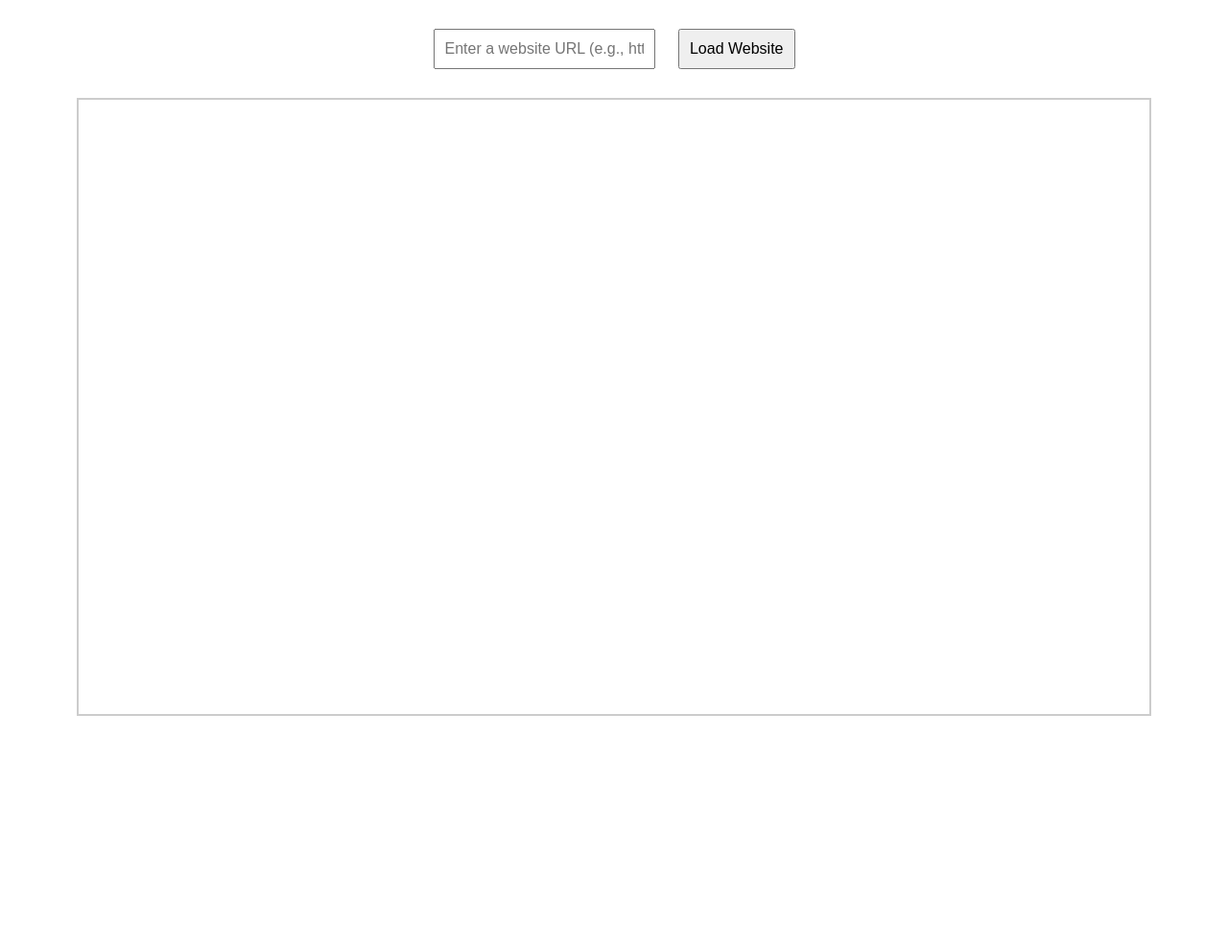
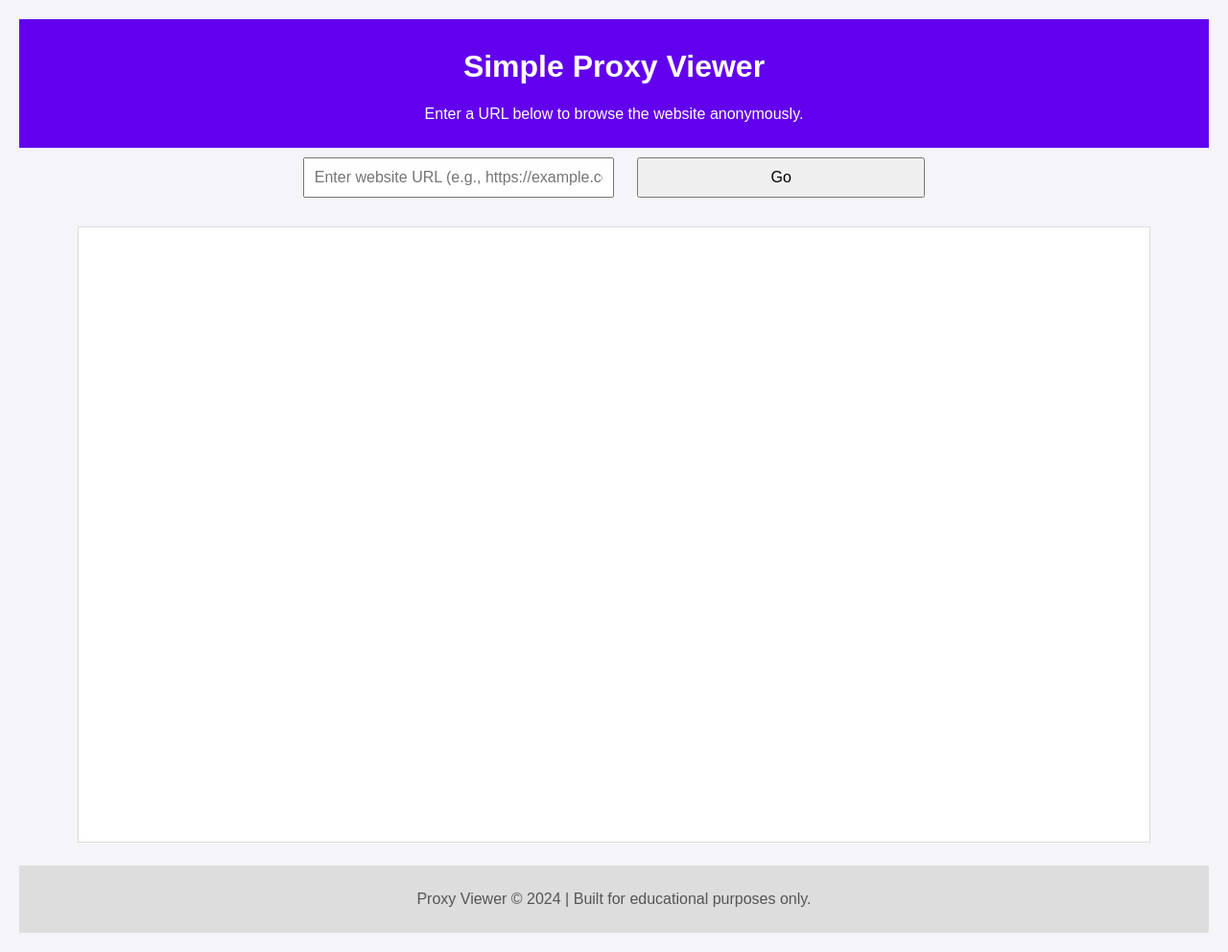
Before and after one commit to distanzuino/distanzuino.github.io, a plain HTML site: page test.html in a window 1280 px wide. Shown: the whole page at 96% size. Before the commit the page ends 800 px from the top, so only its background shows below. Drawn offline with Linux system fonts and the light colour scheme.

Commit message:
Update test.html

```diff
--- a/test.html
+++ b/test.html
@@ -3,54 +3,77 @@
 <head>
     <meta charset="UTF-8">
     <meta name="viewport" content="width=device-width, initial-scale=1.0">
-    <title>Website Viewer</title>
+    <title>Simple Proxy Viewer</title>
     <style>
         body {
             font-family: Arial, sans-serif;
-            text-align: center;
             margin: 0;
             padding: 20px;
+            text-align: center;
+            background-color: #f4f4f9;
         }
         input, button {
             margin: 10px;
             padding: 10px;
             font-size: 16px;
+            width: 300px;
         }
         iframe {
             width: 90%;
             height: 80vh;
-            border: 2px solid #ccc;
+            border: 1px solid #ddd;
             margin-top: 20px;
+            background-color: #fff;
+        }
+        header {
+            padding: 10px;
+            background-color: #6200ee;
+            color: white;
+            text-align: center;
+        }
+        footer {
+            padding: 10px;
+            margin-top: 20px;
+            background-color: #ddd;
+            color: #555;
         }
     </style>
 </head>
 <body>
-    <input id="urlInput" type="text" placeholder="Enter a website URL (e.g., https://example.com)" />
-    <button onclick="loadWebsite()">Load Website</button>
-    <iframe id="webFrame" sandbox="allow-scripts allow-forms allow-same-origin allow-popups"></iframe>
+    <header>
+        <h1>Simple Proxy Viewer</h1>
+        <p>Enter a URL below to browse the website anonymously.</p>
+    </header>
+    <input id="urlInput" type="text" placeholder="Enter website URL (e.g., https://example.com)" />
+    <button onclick="loadProxy()">Go</button>
+    <iframe id="webFrame" sandbox="allow-scripts allow-forms allow-same-origin"></iframe>
+    <footer>
+        <p>Proxy Viewer © 2024 | Built for educational purposes only.</p>
+    </footer>
 
     <script>
-        async function loadWebsite() {
+        async function loadProxy() {
             const input = document.getElementById("urlInput").value.trim();
             const iframe = document.getElementById("webFrame");
+
             if (!input) {
                 alert("Please enter a URL!");
                 return;
             }
+
             try {
-                // Use AllOrigins API to fetch the content
                 const proxyUrl = `https://api.allorigins.win/get?url=${encodeURIComponent(input)}`;
                 const response = await fetch(proxyUrl);
-                if (!response.ok) throw new Error("Failed to fetch website content.");
+
+                if (!response.ok) throw new Error("Failed to fetch the website.");
                 const data = await response.json();
-                const decodedHTML = data.contents;
 
-                // Create a blob URL to display the content and enable full navigation
-                const blob = new Blob([decodedHTML], { type: "text/html" });
+                // Create a Blob URL for safe rendering inside the iframe
+                const blob = new Blob([data.contents], { type: "text/html" });
                 iframe.src = URL.createObjectURL(blob);
             } catch (error) {
-                console.error("Error loading website:", error);
-                alert("Unable to load the website. It may have security restrictions.");
+                console.error("Error loading the proxy:", error);
+                alert("Failed to load the website. It might have restrictions.");
             }
         }
     </script>
```
